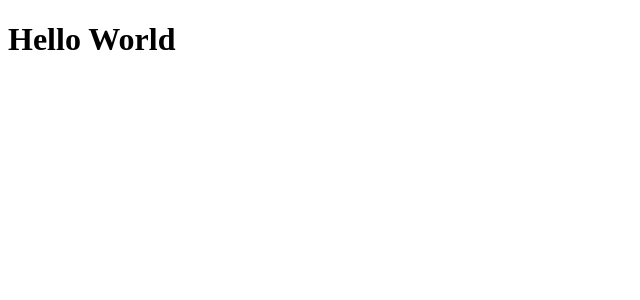
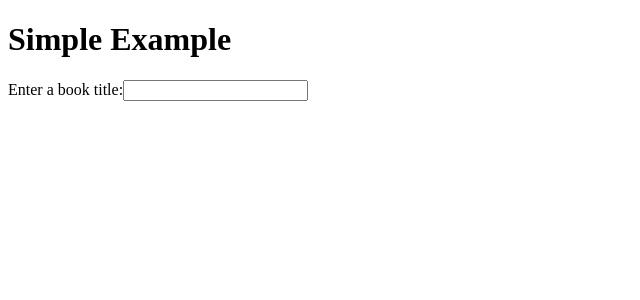
Before and after one commit to mymactive/break-down-the-downshift-issue, a React (Vite) app: page / in a window 1280 px wide. Shown: the top 300 px of the page, without its empty margins (0-640 px from the left). Built offline with nearby package versions, Linux system fonts and the light colour scheme.

Commit message:
feat: Make index page

```diff
--- /dev/null
+++ b/src/components/App.tsx
@@ -0,0 +1,8 @@
+import { FC } from 'react'
+import { SimpleExample } from 'components/SimpleExample'
+
+export const App: FC = () => (
+  <div className="flex gap-2">
+    <SimpleExample />
+  </div>
+)
--- a/src/index.tsx
+++ b/src/index.tsx
@@ -1,7 +1,8 @@
 import { createRoot } from 'react-dom/client'
 import 'tailwindcss/tailwind.css'
+import { App } from 'components/App'
 
 const container = document.getElementById('root') as HTMLDivElement
 const root = createRoot(container)
 
-root.render(<h1>Hello World</h1>)
+root.render(<App />)
```
